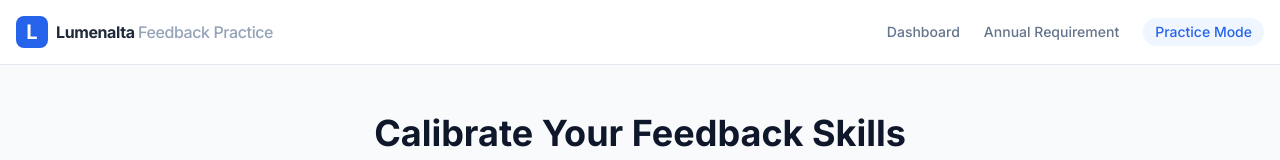
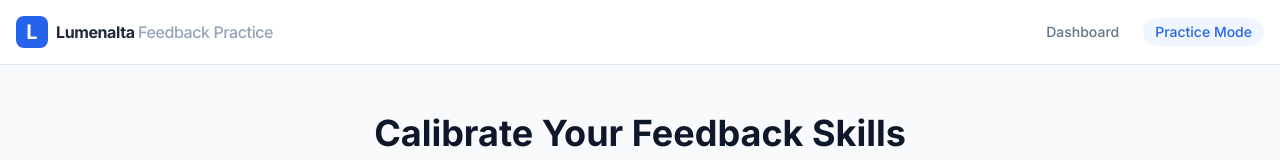
Before and after one commit to parislaw/FeedbackApp2026, a React (Vite) app: page / in a window 1280 px wide. Shown: the top 160 px of the page. Built offline with nearby package versions, Linux system fonts and the light colour scheme.

Commit message:
chore(navigation): Remove undeveloped annual requirement text from header navigation
This removes the placeholder "Annual Requirement" text from the navigation menu
since that feature is not yet implemented.

```diff
--- a/App.tsx
+++ b/App.tsx
@@ -80,7 +80,6 @@ const App: React.FC = () => {
           </div>
           <div className="hidden md:flex items-center gap-6 text-sm font-medium text-slate-500">
             <button onClick={handleReset} className="hover:text-blue-600 transition-colors">Dashboard</button>
-            <span>Annual Requirement</span>
             <span className="text-blue-600 bg-blue-50 px-3 py-1 rounded-full">Practice Mode</span>
           </div>
         </div>
```
